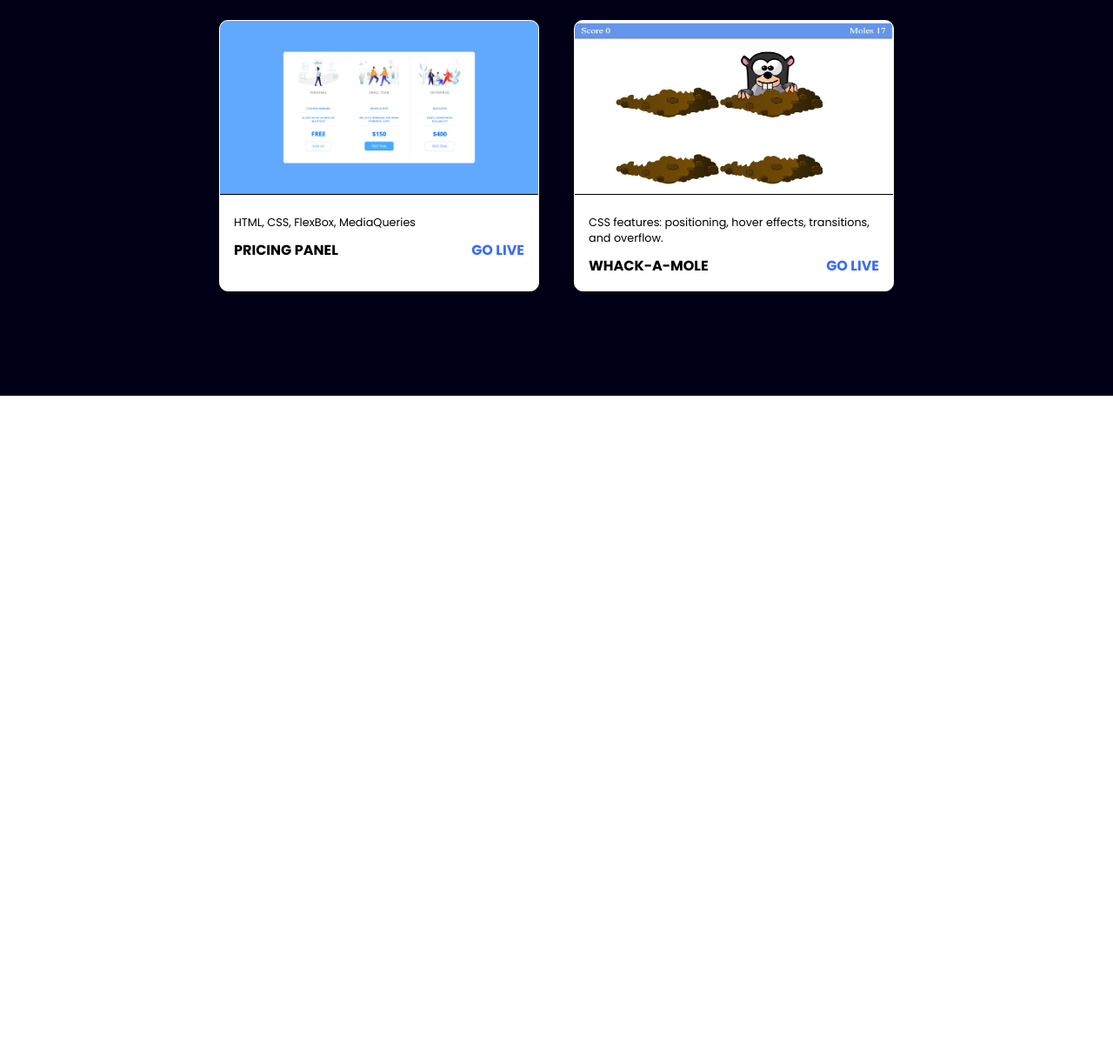
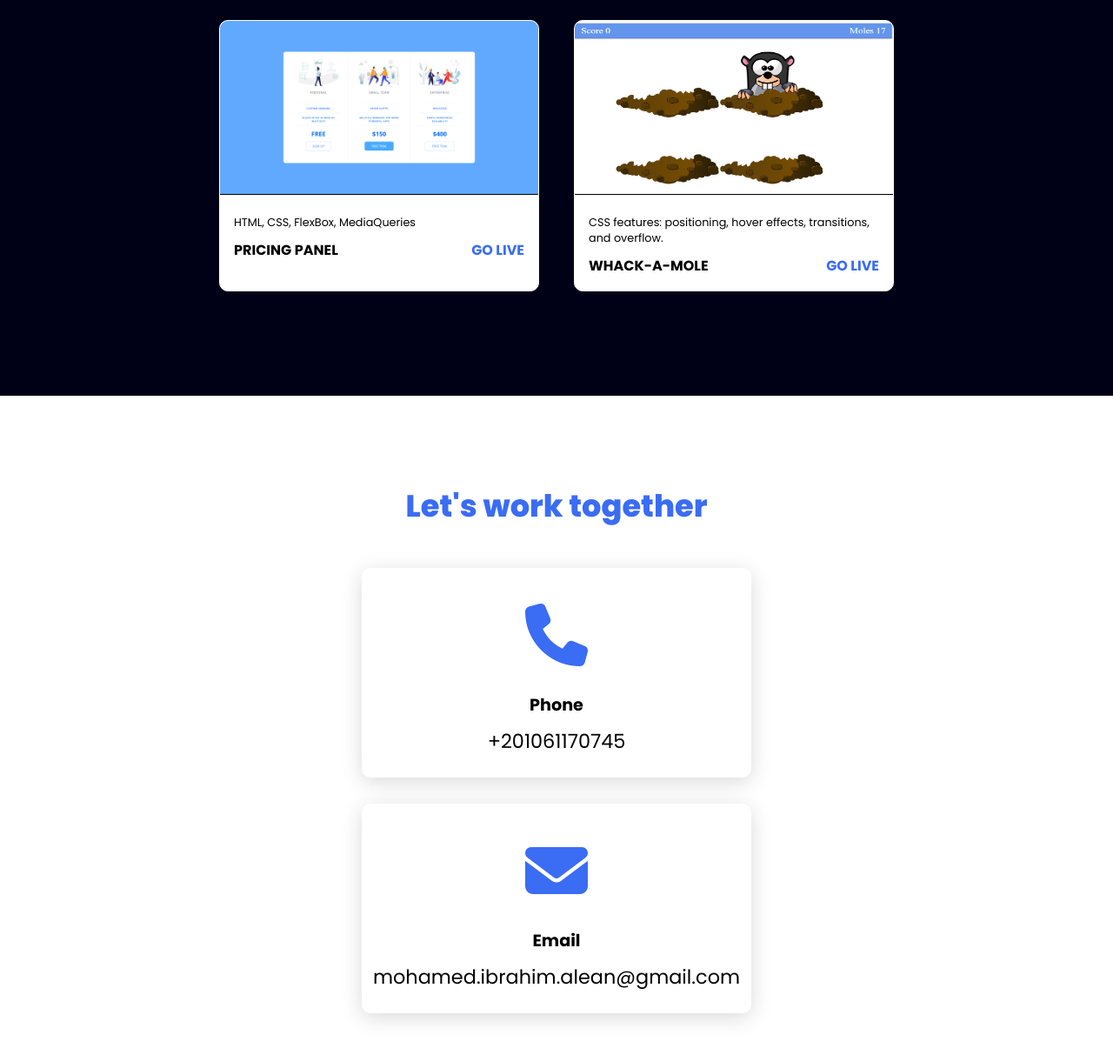
Before and after one commit to memo-ibrahim-alean/HTML-CSS-responsive-portfolio, a plain HTML site: page index.html in a window 1280 px wide. Shown: the part 2234-3447 px from the top of the page at 87% size. Before the commit the page ends 2689 px from the top, so only its background shows below. Drawn offline with Linux system fonts and the light colour scheme.

Commit message:
add contact section

```diff
--- a/index.html
+++ b/index.html
@@ -121,13 +121,33 @@
             </p>
             <strong class="project-title">
               <span>Whack-A-Mole </span>
-              <a
-                href="#"
-                class="more-details"
-                target="_blank"
-                >Go Live</a
-              >
+              <a href="#" class="more-details" target="_blank">Go Live</a>
             </strong>
+          </div>
+        </div>
+      </div>
+    </section>
+
+    <!-- contact section -->
+    <section class="cards contact" id="contact">
+      <h2 class="title">Let's work together</h2>
+      <div class="content">
+        <div class="card">
+          <div class="icon">
+            <i class="fas fa-phone"></i>
+          </div>
+          <div class="info">
+            <h3>Phone</h3>
+            <p>+201061170745</p>
+          </div>
+        </div>
+        <div class="card">
+          <div class="icon">
+            <i class="fas fa-envelope"></i>
+          </div>
+          <div class="info">
+            <h3>Email</h3>
+            <p>mohamed.ibrahim.alean@gmail.com</p>
           </div>
         </div>
       </div>
--- a/style.css
+++ b/style.css
@@ -210,3 +210,24 @@ section {
 .more-details:hover {
   color: #601cfc;
 }
+
+/* contact section */
+.contact .card {
+  width: 28em;
+  flex-direction: column;
+  display: flex;
+  justify-content: center;
+  align-items: center;
+}
+
+.contact .icon {
+  font-size: 4.5em;
+}
+
+.contact .info h3 {
+  color: #000;
+}
+
+.contact .info p {
+  font-size: 1.4em;
+}
```
